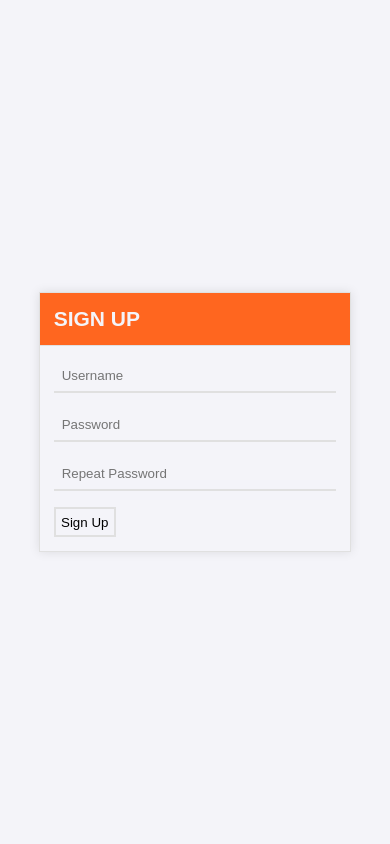
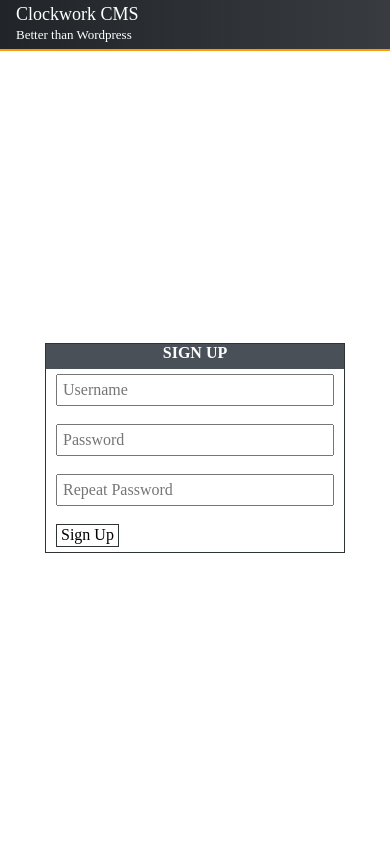
Before and after one commit to kmtrebacz/clockwork-cms, a PHP site: template clockwork-admin/templates/pages/sign-up.twig in a window 390 px wide. Run offline with PHP 8.4, Linux system fonts and the light colour scheme; the template is opened without the code that fills it, so the values that code supplies are empty; some libraries are stand-ins or nearby versions; some web fonts are replaced.

Commit message:
refactor html

```diff
--- a/clockwork-admin/Controllers/BaseController.php
+++ b/clockwork-admin/Controllers/BaseController.php
@@ -28,7 +28,7 @@ class BaseController {
 
     private function initializeTwig(): Environment
     {
-        $loader = new FilesystemLoader(__DIR__ . '/../templates');
+         $loader = new FilesystemLoader(__DIR__ . '/../templates');
         $twig = new Environment($loader, [
             'cache' => __DIR__ . '/../storage/cache/twig',
             'debug' => true,
--- a/clockwork-admin/Middlewares/AuthMiddleware.php
+++ b/clockwork-admin/Middlewares/AuthMiddleware.php
@@ -8,7 +8,6 @@ class AuthMiddleware implements IMiddleware
 {
     public function handle(Request|\Pecee\Http\Request $request): void
     {
-
         session_start();
         if (!isset($_SESSION['user_id'])) {
             header('Location: /clockwork-admin/log-in');
--- a/clockwork-admin/assets/css/base.css
+++ b/clockwork-admin/assets/css/base.css
@@ -1,194 +1,289 @@
+@font-face {
+    font-family: cordata;
+    src: URL('./../font/unifont.ttf');
+}
+
 :root {
-    --primary-color: #ff661f;
-    --primary-light: #ff8b4d;
-    --primary-dark: #cc5200;
+    --primary-color: #FF9A00;
+    --primary-dark: #ff5e00;
 
     --success-color: #28A745;
     --error-color: #DC3545;
+    --error-bg-color: #f8db34;
 
-    --background-color: #F4F4F9;
-    --text-color: #333333;
-    --muted-color: #6C757D;
-    --border-color: #E0E0E0;
+    --white: #fff;
+    --light-1: #e0e0e0;
+    --black: #000;
+    --dark-1: #2E3436;
+    --dark-2: #343A40;
+    --dark-3: #495057;
+
+    --dark-bg-1: rgba(33,37,41,1);
+    --dark-bg-2: rgba(56,59,63,1);
+    --light-bg-1: rgba(73,80,87,1);
+    --light-bg-2: rgba(92,98,104,1);
+
+    --dark-bg-gradient: linear-gradient(90deg, var(--dark-bg-1) 0%, var(--dark-bg-2) 100%);
+    --light-bg-gradient: linear-gradient(90deg, var(--light-bg-1) 0%, var(--light-bg-2) 100%);
 }
 
 * {
+    margin: 0;
     padding: 0;
-    margin: 0;
-    transition: 0.2s;
+    box-sizing: border-box;
+    font-family: cordata;
+    font-size: 16px;
 }
 
 body {
-    font-family: Arial, sans-serif;
-    font-size: 16px;
-    background-color: var(--background-color);
-    color: var(--text-color);
+    min-width: 750px;
 }
 
-.container {
+
+header {
+    width: 100%;
+    height: 51px;
+    color: var(--white);
+    background: var(--dark-bg-gradient);
+    border-bottom: 2px solid var(--primary-color);
     display: flex;
-    height: 100vh;
+    justify-content: space-between;
 }
 
-nav {
-    background-color: var(--text-color);
-    color: var(--background-color);
-    width: 12em;
-    height: 100vh;
-    position: fixed;
-    display: flex;
-    flex-direction: column;
-    justify-content: space-between;
-    top: 0;
-    left: 0;
+header > div.logo {
+    padding: 4px 16px;
 }
 
-nav > ul {
-    list-style: none;
+header > div.logo > h1 {
+    font-size: 18px;
+    font-weight: 100;
 }
 
-nav > ul > a {
-    text-decoration: none;
-    color: var(--background-color);
-    background: none;
-    border: none;
-    margin: 0;
-    padding: 0;
+header > div.logo > span {
+    font-size: 13px;
 }
 
-nav > ul > a:hover, nav > ul > a:focus {
-    text-decoration: none;
-    color: inherit;
+header > div.user {
+    display: flex;
+    align-items: center;
+    padding: 4px 16px;
 }
 
-nav > ul > a > li {
-    padding: 0.7em;
-    cursor: pointer;
+header > div.user > span {
+    font-size: 14px;
 }
 
-nav > ul > a > li:hover {
-    background-color: var(--primary-light);
+header > div.user > span > a {
+    color: var(--primary-color);
+    font-size: 14px;
 }
 
-nav > ul > a > li.active {
-    background-color: var(--primary-color);
+
+main {
+    display: flex;
 }
 
-nav > ul > a > li.active:hover {
-    background-color: var(--primary-dark);
+main > aside {
+    flex-shrink: 0;
+    width: 175px;
+    padding: 16px;
+    color: var(--white);
+    background: var(--light-bg-gradient);
 }
 
-nav > ul > a > li > i {
-    margin-right: 0.7em;
+main > aside > nav > ul {
+    font-size: 16px;
+    list-style-type: none;
 }
 
-main > .card, main > section, .popup#popup-error > .popup-card {
-    background-color: var(--background-color);
-    border: 1px solid var(--border-color);
-    margin-bottom: 1.2em;
-    box-shadow: 0 0 10px rgba(0, 0, 0, 0.1);
+main > aside > nav > ul > li {
+    margin-bottom: 2px;
 }
 
-main > .card > .card-header, .popup#popup-error .popup-header {
-    background-color: var(--primary-color);
-    color: var(--background-color);
-    padding: 1em;
-    border-bottom: 1px solid var(--border-color);
+main > aside > nav > ul > li::before {
+    content: "➧";
+    margin-right: 2px;
 }
 
-main > .card > .card-body, main > section, .popup#popup-error .popup-content {
-    padding: 0 1em;
+main > aside > nav > ul > li > a {
+    color: var(--white);
 }
 
-main > .card > .card-body > *:not(br), main > section > *:not(br), .popup#popup-error .popup-content > *:not(br) {
-    margin: 1em 0;
+main > aside > nav > ul > li > a.active {
+    color: var(--primary-color);
 }
 
-main table {
+main > aside > nav > ul > li > a.active:hover {
+    color: var(--primary-dark);
+}
+
+main > article {
+    width: 100%;
+    height: calc(100vh - 51px);
+    color: var(--black);
+    overflow-y: scroll;
+}
+
+main > article > nav {
+    height: 35px;
+    width: 100%;
+    padding: 6px;
+    background-color: var(--dark-2);
+}
+
+main > article > nav > input[type=text] {
+    background-color: var(--dark-3);
+    border: 1px solid var(--white);
+    height: 23px;
+    color: var(--white);
+}
+
+main > article > nav > input[type=button],
+main > article > nav > input[type=submit],
+main > article > nav > button {
+    color: var(--white);
+    height: 23px;
+    background-color: #00000000;
+    border: 1px solid var(--white);
+    cursor: pointer;
+    padding: 0 4px;
+}
+
+main > article > div.error {
+    width: 100%;
+    padding: 5px;
+}
+
+main > article > div.error > div {
+    display: flex;
+    background-color: var(--error-bg-color);
+    border: 1px solid var(--error-color);
+    padding: 5px 10px;
+}
+
+main > article > div.error > div > span {
+    width: 100%;
+}
+
+main > article > div.error > div > button {
+    aspect-ratio: 1;
+    width: 18px;
+    display: flex;
+    justify-content: center;
+    align-items: center;
+    border: 1px solid var(--dark-1);
+    background-color: var(--error-color);
+    color: var(--white);
+}
+
+main > article > div.content {
+    display: grid;
+    padding: 5px;
+    grid-template-columns: repeat(3, 1fr);
+    gap: 5px;
+    grid-auto-rows: minmax(100px, auto);
+}
+
+
+@media screen and (max-width: 1150px) {
+    main > article > div.content {
+        grid-template-columns: repeat(2, 1fr);
+    }
+}
+
+
+a {
+    text-decoration: none;
+}
+
+a:hover {
+    text-decoration: underline;
+    color: var(--primary-color)!important;
+}
+
+b, i {
+    letter-spacing: 1px;
+}
+
+
+table {
      width: 100%;
      border-collapse: collapse;
-     border: 1px solid var(--muted-color);
+     border: 1px solid var(--dark-1);
 }
 
-main table th, main table td {
-    border: 1px solid var(--muted-color);
+table th, table td {
+    border: 1px solid var(--dark-1);
     padding: 0.5em;
     text-align: left;
 }
 
 
-a:not(ul > a) {
-    text-decoration: underline;
-    color: var(--primary-color);
+
+input[type=button], input[type=submit], button {
+    color: var(--black);
+    height: 23px;
+    background-color: var(--white);
+    border: 1px solid var(--dark-1);
+    cursor: pointer;
+    padding: 0 4px;
 }
 
-a:not(ul > a):hover {
-    color: var(--primary-dark);
+
+input[type=button]:hover, input[type=submit]:hover, button:hover {
+    color: var(--black);
+    height: 23px;
+    background-color: var(--light-1);
+    border: 1px solid var(--dark-1);
+    cursor: pointer;
+    padding: 0 4px;
 }
 
-ul, ol {
-    list-style-position: inside;
+
+.card {
+    min-height: 160px;
+    border: 1px solid var(--dark-1);
 }
 
-ul > li::marker {
-    color: var(--primary-color);
+.card > .card-header {
+    height: 25px;
+    color: var(--white);
+    background-color: var(--dark-3);
+    text-align: center;
+    font-size: 18px;
 }
 
-input[type=text], input[type=password], input[type=number] {
-    border: 0;
-    padding: 0.2em;
-    border-bottom: 2px solid var(--border-color);
-    background-color: var(--background-color);
+.card > .card-body {
+    padding: 0 10px;
 }
 
-input[type=text]:focus, input[type=password]:focus, input[type=number]:focus {
-    outline: none;
-    border-bottom-color: var(--primary-color);
-    background-color: var(--border-color);
+.card > .card-body > *:not(br), main > section > *:not(br), .popup#popup-error .popup-content > *:not(br) {
+    margin: 5px 0;
 }
 
-input[type=button], input[type=submit], button {
-    background-color: var(--background-color);
-    padding: 0.4em;
-    outline: none;
-    border: 2px solid var(--border-color);
-    cursor: pointer;
-}
-
-input[type=button]:hover, input[type=submit]:hover, button:hover {
-    background-color: var(--primary-color);
-    color: var(--background-color);
-    border: 2px solid var(--primary-color);
-}
 
 .popup {
+    position: absolute;
     display: none;
-    position: fixed;
-    top: 0;
-    left: 0;
-    width: 100%;
-    height: 100%;
+    width: auto;
+    height: auto;
     margin: 0!important;
-    background-color: rgba(0, 0, 0, 0.7);
+    border: 1px solid var(--dark-1);
+    background-color: var(--white);
     z-index: 999;
     justify-content: center;
     align-items: center;
 }
 
+.popup.error {
+    position: static;
+    border: 0;
+}
+
 .popup-content {
     background-color: var(--background-color);
-    padding: 1em;
+    padding: 5px 10px;
     text-align: center;
     position: relative;
     z-index: 1000;
 }
-
-body.popup-active {
-    overflow: hidden;
-}
-
-@media screen and (max-width: 992px) {
-    body {
-        font-size: 14px;
-    }
-}
--- a/clockwork-admin/assets/css/single-card.css
+++ b/clockwork-admin/assets/css/single-card.css
@@ -1,15 +1,36 @@
-main {
-    width: 100vw;
-    display: flex;
-    justify-content: center;
-    align-items: center;
+body {
+     min-width: auto;
 }
 
-main > .card {
-    margin-bottom: 0;
+
+input[type=button],
+input[type=submit] {
+    color: var(--black);
+    background-color: var(--white);
+    height: 23px;
+    border: 1px solid var(--dark-1);
+    cursor: pointer;
+    padding: 0 4px;
+}
+
+input[type=button]:hover,
+input[type=submit]:hover {
+    background-color: var(--light-1);
+}
+
+main > article > .content {
+     height: 100%;
+     display: flex;
+     justify-content: center;
+     align-items: center;
+     grid-template-columns: none!important;
+}
+
+main > article > .content > .card {
+     width: 300px;
 }
 
 input[type="text"], input[type="password"], input[type="number"] {
-    padding: 0.6em;
-    width: 20em;
+    padding: 5px;
+    width: 100%;
 }
--- a/clockwork-admin/assets/js/popup.js
+++ b/clockwork-admin/assets/js/popup.js
@@ -4,7 +4,7 @@ const closeButtons = document.querySelectorAll('.close-popup');
 
 function openPopup(popupId) {
      const popup = document.getElementById(popupId);
-     popup.style.display = 'flex';
+     popup.style.display = 'block';
      document.body.classList.add('popup-active');
 }
 
@@ -27,12 +27,4 @@ document.addEventListener('DOMContentLoaded', function() {
             closePopup();
         });
     });
-
-    popups.forEach(popup => {
-        popup.addEventListener('click', function(event) {
-            if (event.target === popup) {
-                closePopup();
-            }
-        });
-    });
 });
--- a/clockwork-admin/templates/base.twig
+++ b/clockwork-admin/templates/base.twig
@@ -15,58 +15,55 @@
           {% block head %}{% endblock %}
      </head>
      <body>
-          {% if error is not null %}
-          <div class="popup" id="popup-error">
-               <div class="popup-card">
-                    <div class="popup-header">
-                         <h3>ERROR!</h3>
+          <header>
+              <div class="logo">
+                  <h1>Clockwork CMS</h1>
+                  <span>Better than Wordpress</span>
               </div>
-                    <div class="popup-content">
-                         <h4>Type of error: {{ error|replace({'-': " "}) }}</h4>
-                         {% if message %}
-                              <p>Message: {{ message|replace({'-': ' '}) }}</p>
+              <div class="user">
+                    {% if nav %}
+                         <span>You are logged as <a href="#">test_user</a>. Now you can <a href="/clockwork-admin/log-out">log out</a>.</span>
                     {% endif %}
               </div>
+          </header>
+          <main>
+               {% if nav %}
+                    <aside>
+                         <nav>
+                              <ul>
+                                   <li><a href="/clockwork-admin/dashboard" {% if activeNavItem == "Dashboard" %}class="active"{% endif %}>Dashboard</a></li>
+                                   <li><a href="/clockwork-admin/pages" {% if activeNavItem == "Pages" %}class="active"{% endif %}>Pages</a></li>
+                                   <li><a href="/clockwork-admin/settings" {% if activeNavItem == "Settings" %}class="active"{% endif %}>Settings</a></li>
+                              </ul>
+                         </nav>
+                    </aside>
+               {% endif %}
+               <article>
+                  {% if nav_search %}
+                    <nav>
+                         <input type="text" name="" id="">
+                         <input type="submit" value="Search">
+                    </nav>
+                  {% endif %}
+                  {% if error is not null %}
+                    <div class="popup error" id="popup-error">
+                         <div>
+                              <span>
+                                   <b>ERROR:</b>
+                                   Type of error: {{ error|replace({'-': " "}) }}.
+                                   {% if message %}
+                                        Message: {{ message|replace({'-': ' '}) }}.
+                                   {% endif %}
+                              </span>
+                              <button class="close-popup">&times;</button>
                          </div>
                     </div>
                   {% endif %}
-          <div class="container">
-               {% if nav %}
-                    <nav>
-                         <ul>
-                              <a href="/clockwork-admin/dashboard">
-                                   <li {% if activeNavItem == "Dashboard" %}class="active"{% endif %}>
-                                        <i class="fas fa-tachometer-alt"></i>
-                                        <span>Dashboard</span>
-                                   </li>
-                              </a>
-                              <a href="/clockwork-admin/pages">
-                                   <li {% if activeNavItem == "Pages" %}class="active"{% endif %}>
-                                        <i class="fas fa-file-alt"></i>
-                                        <span>Pages</span>
-                                   </li>
-                              </a>
-                              <a href="/clockwork-admin/settings">
-                                   <li {% if activeNavItem == "Settings" %}class="active"{% endif %}>
-                                        <i class="fas fa-cog"></i>
-                                        <span>Settings</span>
-                                   </li>
-                              </a>
-                         </ul>
-                         <ul>
-                              <a href="/clockwork-admin/log-out">
-                                   <li>
-                                        <i class="fas fa-sign-out-alt"></i>
-                                        <span>Log out</span>
-                                   </li>
-                              </a>
-                         </ul>
-                    </nav>
-               {% endif %}
-               <main>
+                  <div class="content">
                     {% block content %}{% endblock %}
+                  </div>
+               </article>
           </main>
-          </div>
           <script src="assets/js/popup.js"></script>
           {% if error is not null %}
           <script>
--- a/index.php
+++ b/index.php
@@ -1,5 +1,3 @@
 <?php
 
-define('ROOT_DIR', __DIR__ . '/clockwork-admin/');
-
-require_once ROOT_DIR . 'config/routes.php';
+require_once './clockwork-admin/index.php';
```
Also changed, not shown: clockwork-admin/assets/css/dashboard.css (deleted, +0 -16 lines), clockwork-admin/assets/css/pages.css (+6 -6 lines), clockwork-admin/index.php (+3 -6 lines), clockwork-admin/templates/pages/dashboard.twig (+5 -11 lines), clockwork-admin/templates/pages/pages.twig (+6 -4 lines), clockwork-admin/Handlers/AuthErrorHandler.php (line endings or trailing spaces), 1 other file. Lines whose indentation alone changed are shown as unchanged.
